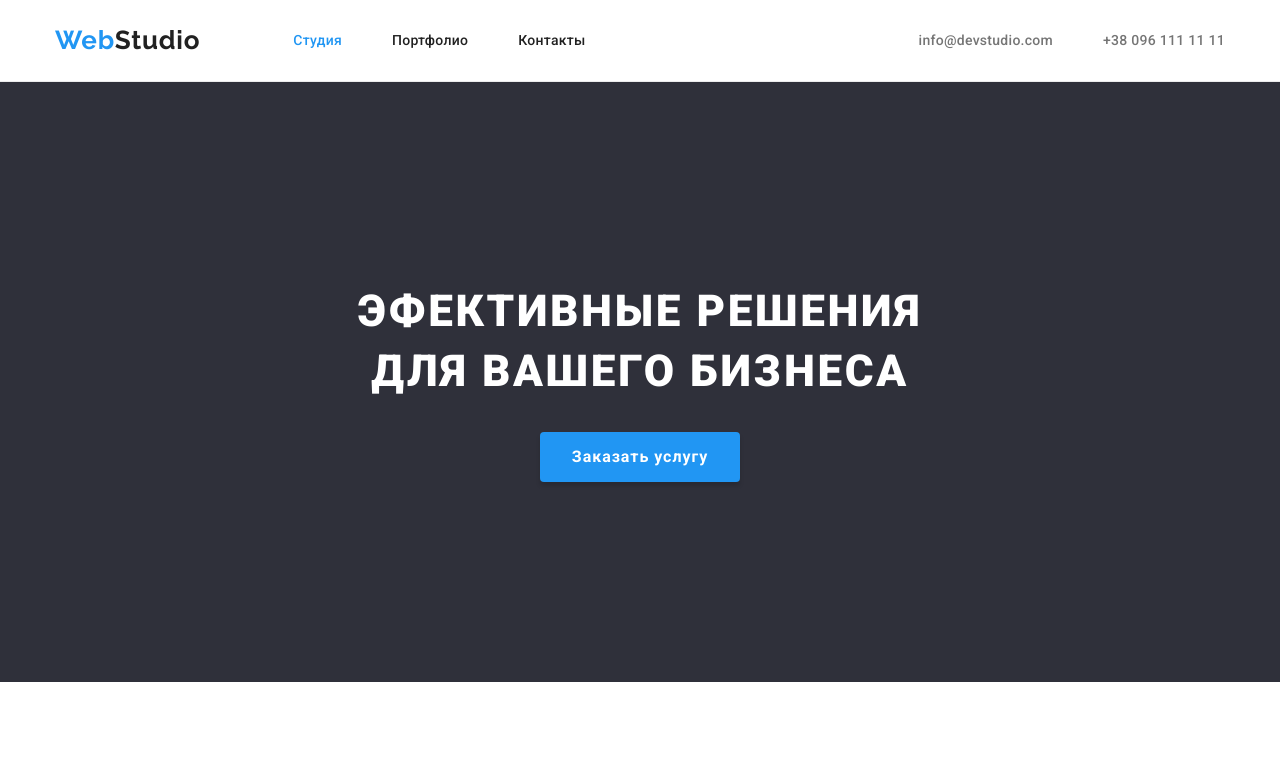
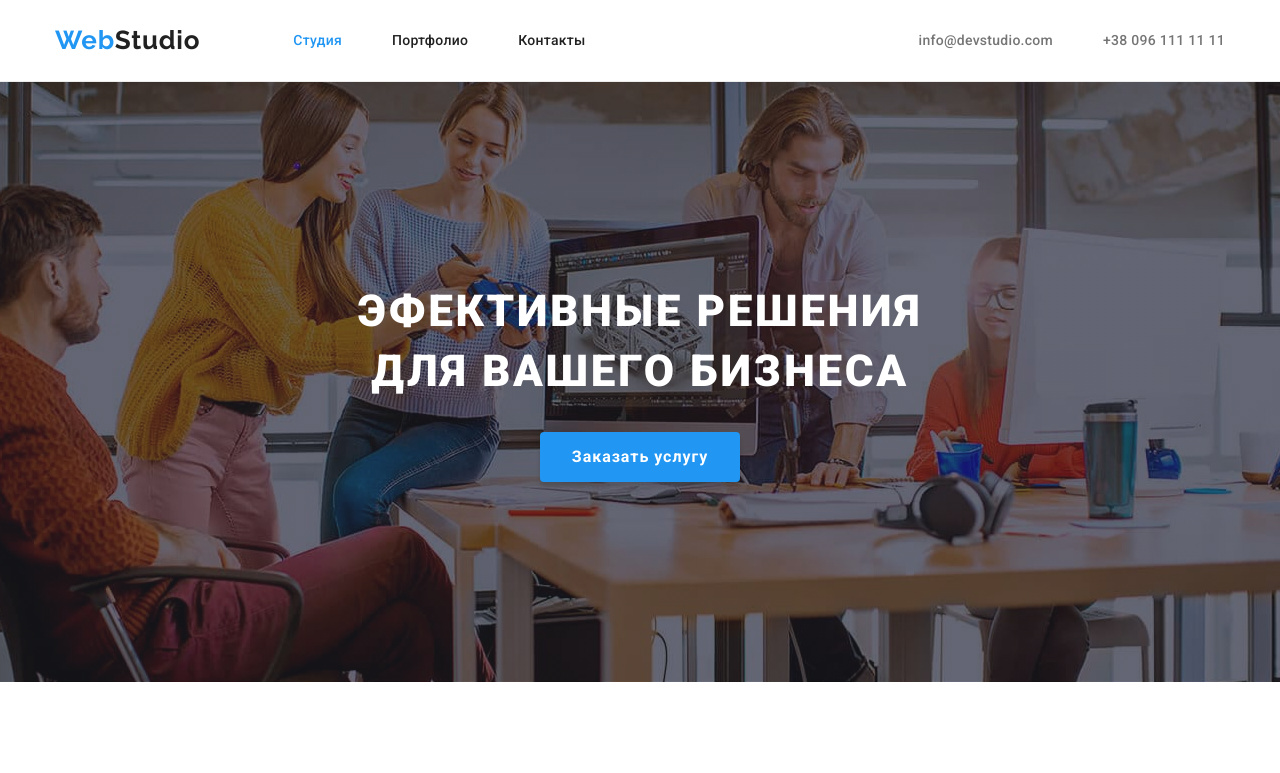
Before and after one commit to Eastvarga/goit-markup-hw-04, a plain HTML site: page index.html in a window 1280 px wide. Shown: the top 773 px of the page. Drawn offline with Linux system fonts and the light colour scheme.

Commit message:
Hero background
Добавлена фоновая картинка к герою

```diff
--- a/styles/styles.css
+++ b/styles/styles.css
@@ -8,6 +8,7 @@
 
  вторичный цвет фона #2F303A;
  третий цвет фона #F5F4FA;
+ цвет фона градиента героя rgba(47, 48, 58, 0.4)
 
 */
 /* устанавливаем тип блочной модели для документа */
@@ -29,6 +30,7 @@ html {
   --alt-bg-color: #f5f4fa;
   --secondary-bg-color: #2f303a;
   --footer-link-color: rgba(255, 255, 255, 0.6);
+  --hero-gradient-color: rgba(47, 48, 58, 0.4);
 }
 body {
   background-color: var(--white-color);
@@ -158,8 +160,16 @@ a {
   text-align: center;
   margin: 0 auto;
   padding: 200px 0;
+  /* hero background */
+  background-image: linear-gradient(
+      to right,
+      var(--hero-gradient-color),
+      var(--hero-gradient-color)
+    ),
+    url("../img/hero-bg.jpg");
+  background-position: center;
+  background-repeat: no-repeat;
 }
-
 /* hero, footer заливка фона*/
 .hero,
 .footer {
```
